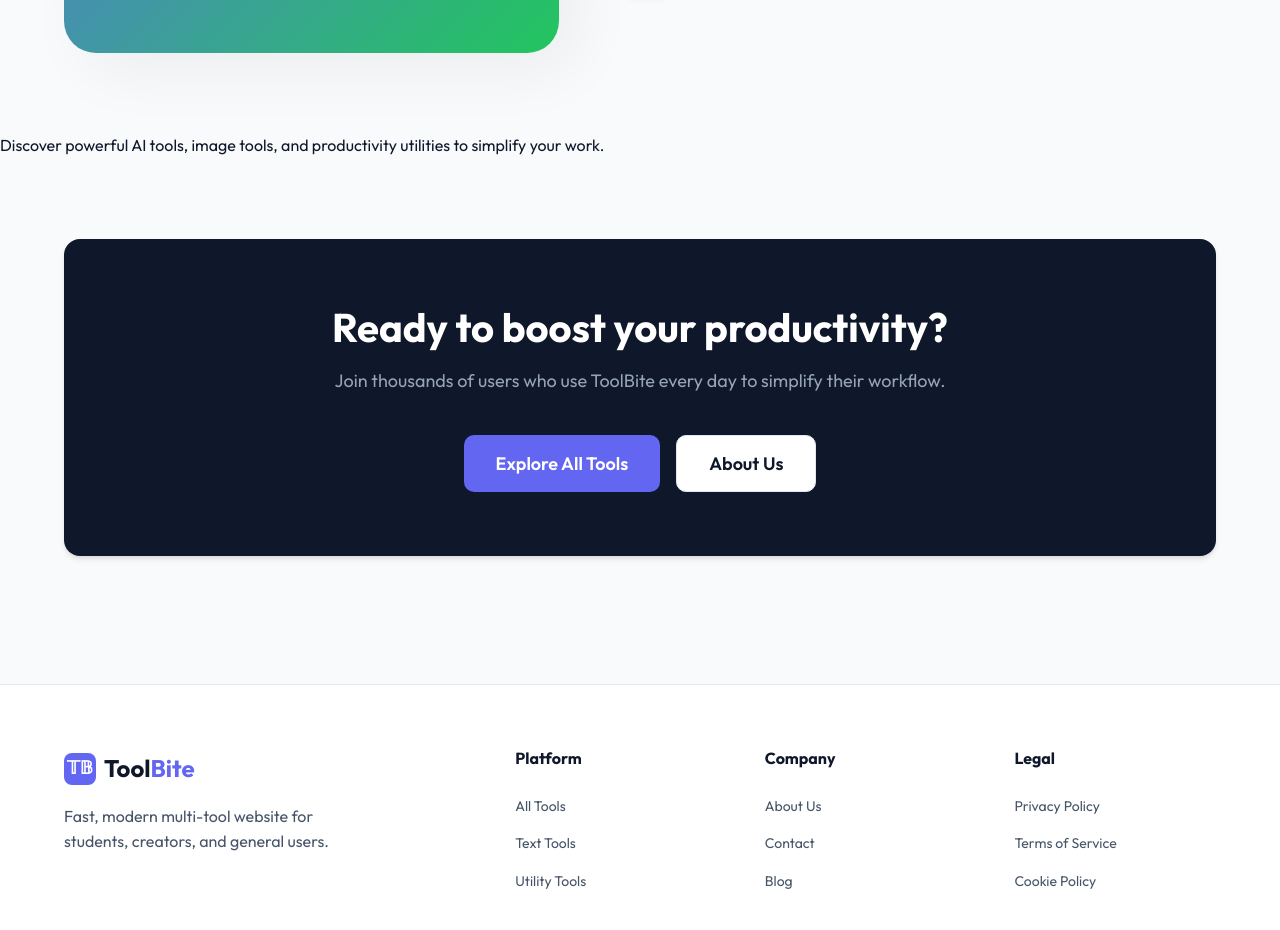
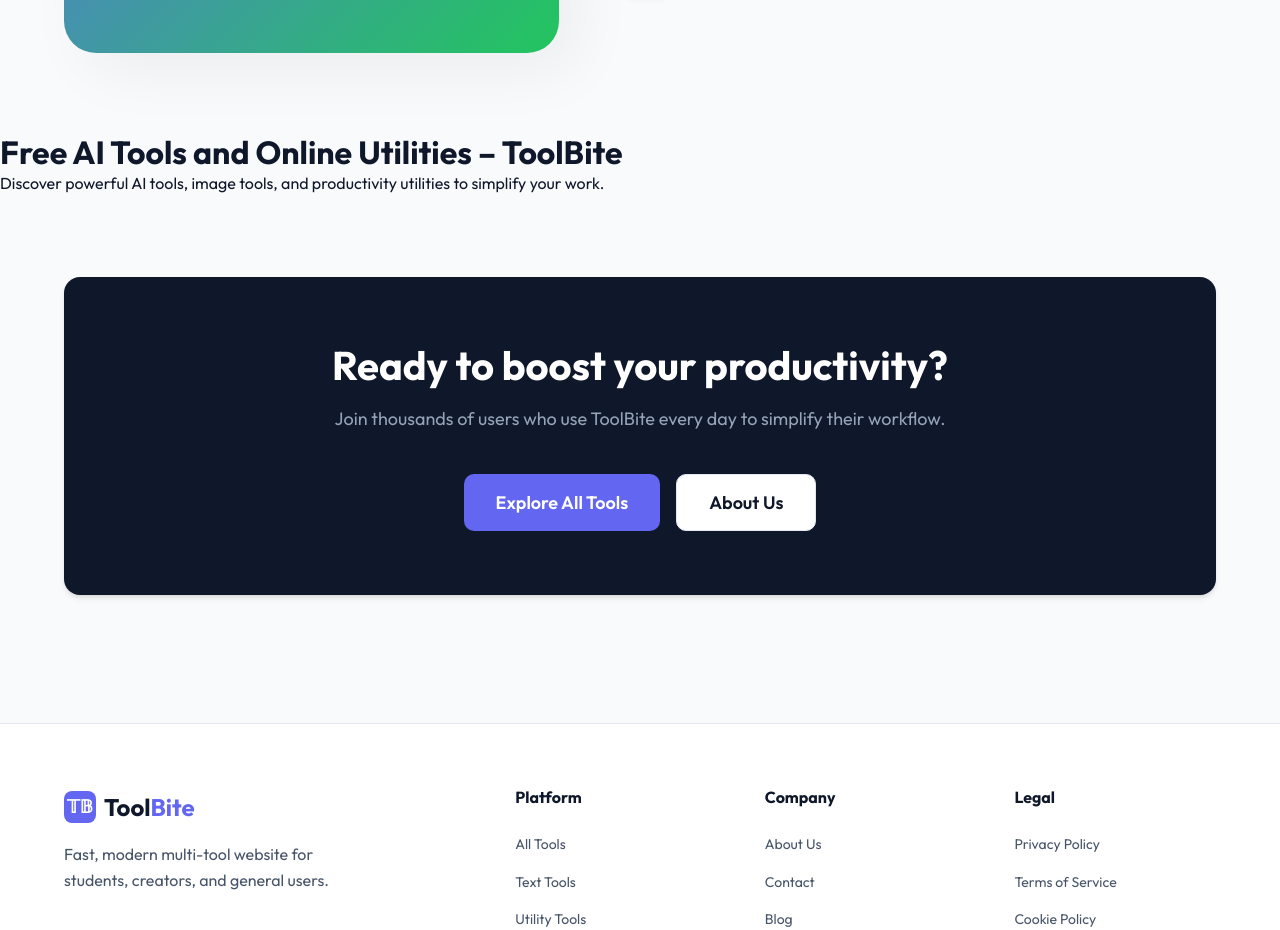
Before and after one commit to aryansingh-00/toolbite, a React (Vite) app: page / in a window 1280 px wide. Shown: the part 3160-4090 px from the top of the page. Built offline with nearby package versions, Linux system fonts and the light colour scheme.

Commit message:
Added homepage H1 for SEO

```diff
--- a/src/pages/Home.jsx
+++ b/src/pages/Home.jsx
@@ -132,7 +132,9 @@
           </div>
         </div>
       </section>
-
+       <h1 className="text-4xl font-bold text-center mt-6">
+Free AI Tools and Online Utilities – ToolBite
+</h1>
 
 <p className="text-center mt-3 text-gray-600">
 Discover powerful AI tools, image tools, and productivity utilities to simplify your work.
```
